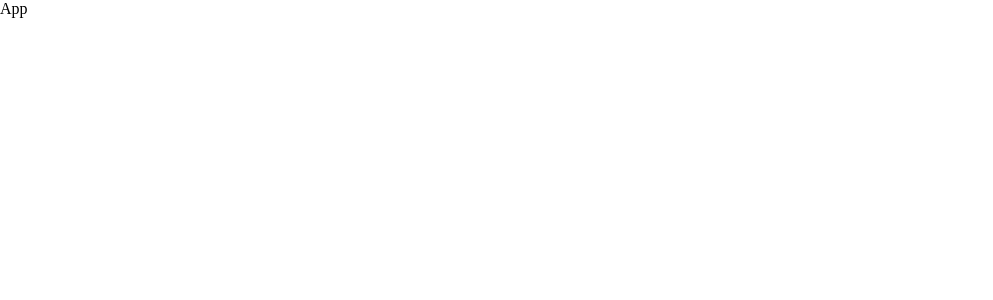
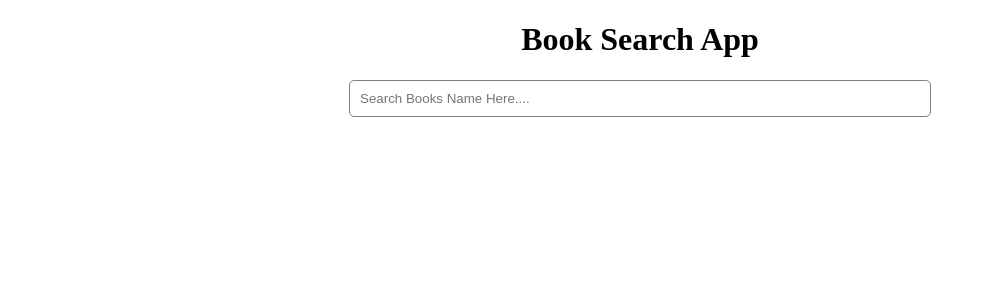
Before and after one commit to devdeadviz/book-search-app, a React (Create React App) app: page / in a window 1280 px wide. Shown: the top 300 px of the page, without its empty margins (0-993 px from the left). Built offline with nearby package versions, Linux system fonts and the light colour scheme.

Commit message:
feat: add homepage and react-router

```diff
--- a/package.json
+++ b/package.json
@@ -9,6 +9,7 @@
     "axios": "^0.27.2",
     "react": "^18.1.0",
     "react-dom": "^18.1.0",
+    "react-router-dom": "^6.3.0",
     "react-scripts": "5.0.1",
     "web-vitals": "^2.1.4"
   },
--- a/src/App.js
+++ b/src/App.js
@@ -1,7 +1,12 @@
-import React from "react";
+import { Route, Routes } from "react-router-dom";
+import { Homepage } from "./pages";
 
 const App = () => {
-  return <div>App</div>;
+  return (
+    <Routes>
+      <Route path="/" element={<Homepage />} />
+    </Routes>
+  );
 };
 
 export default App;
--- a/src/index.js
+++ b/src/index.js
@@ -1,13 +1,16 @@
-import React from 'react';
-import ReactDOM from 'react-dom/client';
-import './index.css';
-import App from './App';
-import reportWebVitals from './reportWebVitals';
+import React from "react";
+import ReactDOM from "react-dom/client";
+import "./index.css";
+import App from "./App";
+import reportWebVitals from "./reportWebVitals";
+import { BrowserRouter as Router } from "react-router-dom";
 
-const root = ReactDOM.createRoot(document.getElementById('root'));
+const root = ReactDOM.createRoot(document.getElementById("root"));
 root.render(
   <React.StrictMode>
-    <App />
+    <Router>
+      <App />
+    </Router>
   </React.StrictMode>
 );
 
--- /dev/null
+++ b/src/pages/Homepage/Homepage.css
@@ -0,0 +1,5 @@
+.homepage-wrapper {
+  display: flex;
+  align-items: center;
+  flex-direction: column;
+}
--- /dev/null
+++ b/src/pages/Homepage/Homepage.js
@@ -0,0 +1,13 @@
+import { Search } from "../../components";
+import "./Homepage.css";
+
+const Homepage = () => {
+  return (
+    <div className="homepage-wrapper">
+      <h1>Book Search App</h1>
+      <Search />
+    </div>
+  );
+};
+
+export { Homepage };
--- /dev/null
+++ b/src/pages/index.js
@@ -0,0 +1 @@
+export { Homepage } from "./Homepage/Homepage";
```
Also changed, not shown: 1 other file (tests, documents, lock files or other folders).
